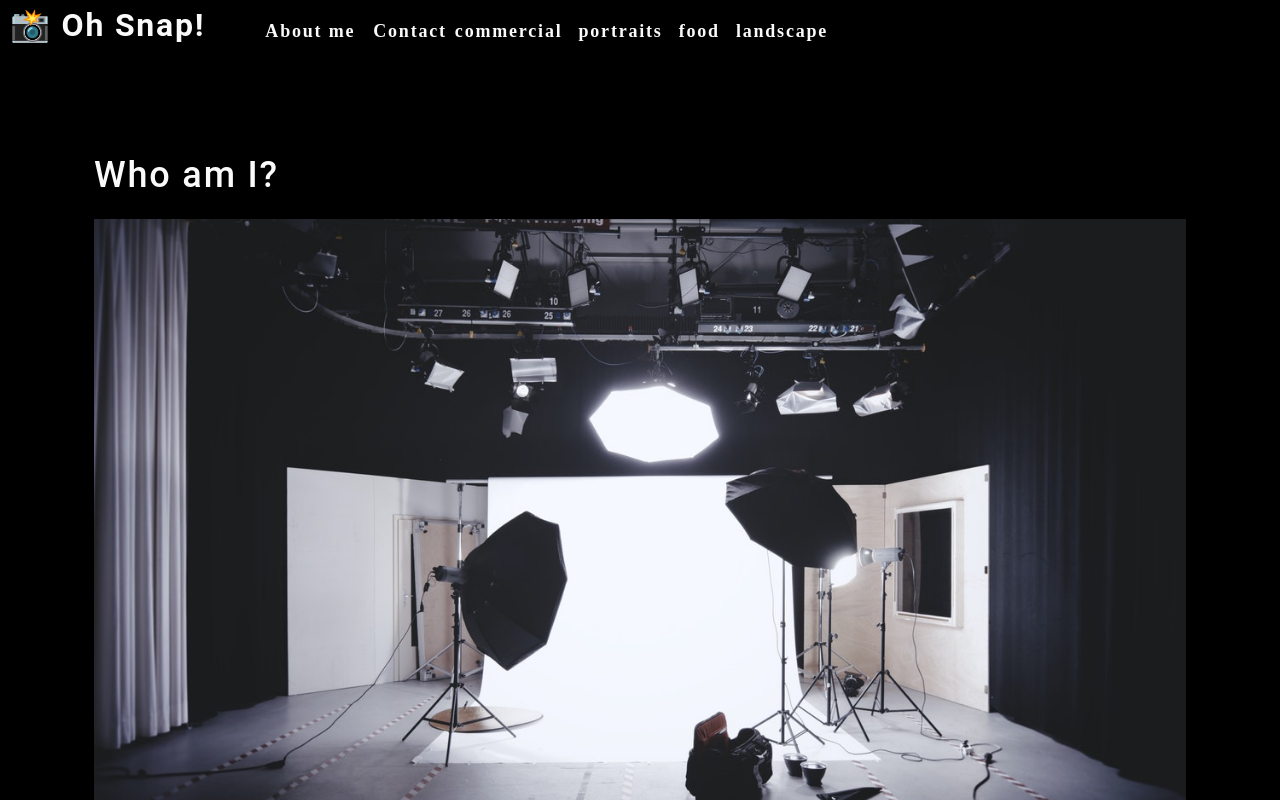
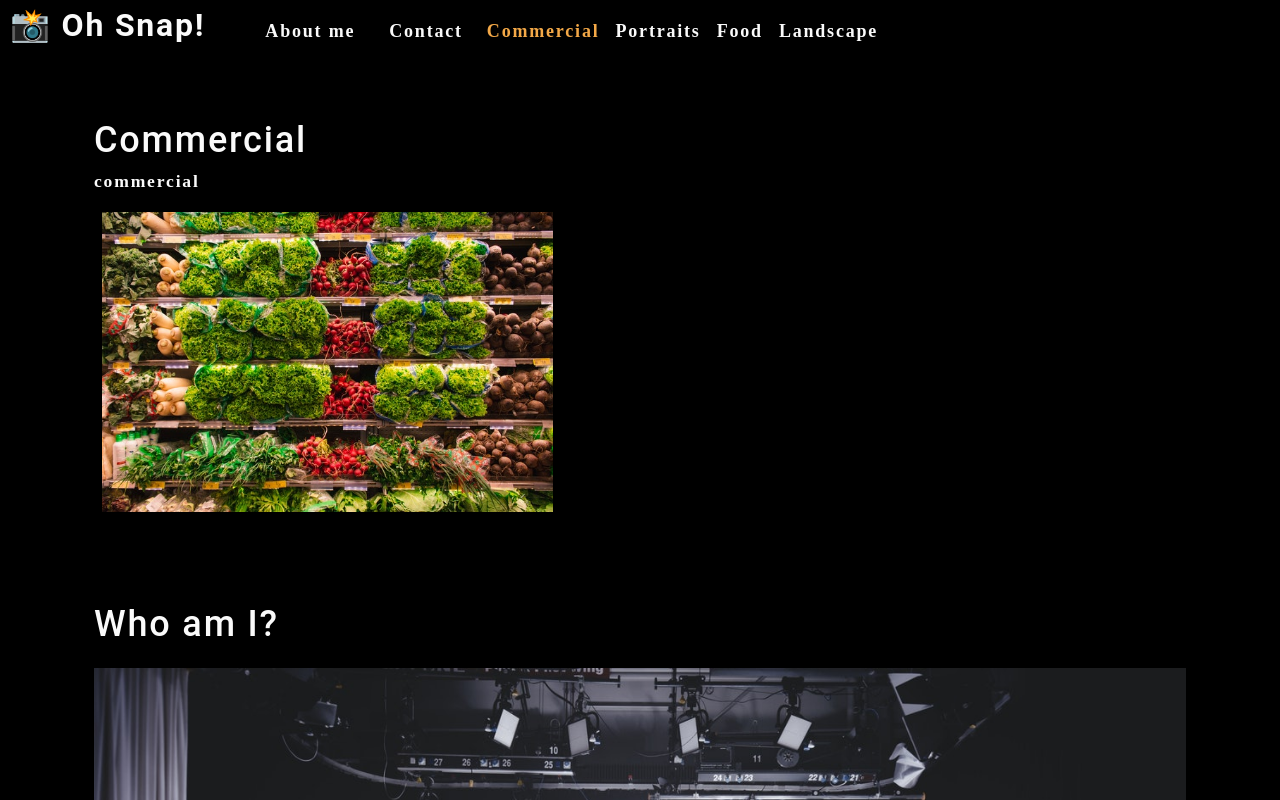
Before and after one commit to mslocham/ReactPortfolio, a React (Create React App) app: page / in a window 1280 px wide. Shown: the top 800 px of the page. Built offline with nearby package versions, Linux system fonts and the light colour scheme.

Commit message:
added useState and useEffect hooks

```diff
--- a/src/App.js
+++ b/src/App.js
@@ -1,14 +1,33 @@
-import React from 'react';
-import './App.css';
+import React, { useState } from 'react';
+import Nav from './components/Nav';
 import About from './components/About';
-import Nav from './components/Nav';
+import Gallery from './components/Gallery';
 
 function App() {
+  const [categories] = useState([
+    {
+      name: 'commercial',
+      description: 'Photos of grocery stores, food trucks, and other commercial projects',
+    },
+    { name: 'portraits', description: 'Portraits of people in my life' },
+    { name: 'food', description: 'Delicious delicacies' },
+    { name: 'landscape', description: 'Fields, farmhouses, waterfalls, and the beauty of nature' },
+  ]);
+
+  const [currentCategory, setCurrentCategory] = useState(categories[0]);
+
   return (
     <div>
-      <Nav/>
+      <Nav
+        categories={categories}
+        setCurrentCategory={setCurrentCategory}
+        currentCategory={currentCategory}
+      ></Nav>
       <main>
-        <About></About>
+        <div>
+          <Gallery></Gallery>
+          <About></About>
+        </div>
       </main>
     </div>
   );
--- /dev/null
+++ b/src/components/Gallery/index.js
@@ -0,0 +1,25 @@
+import React from 'react';
+import { capitalizeFirstLetter } from '../../utils/helpers';
+import photo from "../../assets/small/commercial/0.jpg";
+
+function Gallery() {
+    const currentCategory = {
+        name: "commercial",
+        description:
+          "Photos of grocery stores, food trucks, and other commercial projects",
+      };
+  return (
+    <section>
+      <h1>{capitalizeFirstLetter(currentCategory.name)}</h1>
+      <p>{currentCategory.name}</p>
+      <div className="flex-row">
+          <img
+            src={photo}
+            alt="Commercial Example"
+            className="img-thumbnail mx-1"
+          />
+      </div>
+    </section>
+  );
+}
+export default Gallery;
--- a/src/components/Nav/index.js
+++ b/src/components/Nav/index.js
@@ -1,26 +1,19 @@
-import React from 'react';
+import React, { useEffect } from 'react';
+import { capitalizeFirstLetter } from '../../utils/helpers';
 
+function Nav(props) {
+    const {
+        categories = [],
+        setCurrentCategory,
+        currentCategory,
+      } = props;
 
+    useEffect(() => {
+        document.title = capitalizeFirstLetter(currentCategory.name);
+      }, [currentCategory]);
 
-function Nav() {
-    function categorySelected(name) {
-        console.log(`${name} clicked`)
-    }
-    const categories = [
-        {
-          name: "commercial",
-          description:
-            "Photos of grocery stores, food trucks, and other commercial projects",
-        },
-        { name: "portraits", description: "Portraits of people in my life" },
-        { name: "food", description: "Delicious delicacies" },
-        {
-          name: "landscape",
-          description: "Fields, farmhouses, waterfalls, and the beauty of nature",
-        },
-      ];
   return (
-        <header data-testid="header" className="flex-row px-1">
+    <header className="flex-row px-1">
       <h2>
         <a data-testid="link" href="/">
           <span role="img" aria-label="camera"> 📸</span> Oh Snap!
@@ -33,16 +26,22 @@
               About me
             </a>
           </li>
-                <li>
+          <li className="mx-2">
             <span>Contact</span>
           </li>
           {categories.map((category) => (
             <li
-                    className="mx-1"
+              className={`mx-1 ${
+                currentCategory.name === category.name && 'navActive'
+                }`}
               key={category.name}
             >
-                    <span onClick={() => categorySelected(category.name)} >
-                        {category.name}
+              <span
+                onClick={() => {
+                  setCurrentCategory(category)
+                }}
+              >
+                {capitalizeFirstLetter(category.name)}
               </span>
             </li>
           ))}
```
Lines whose indentation alone changed are shown as unchanged.
